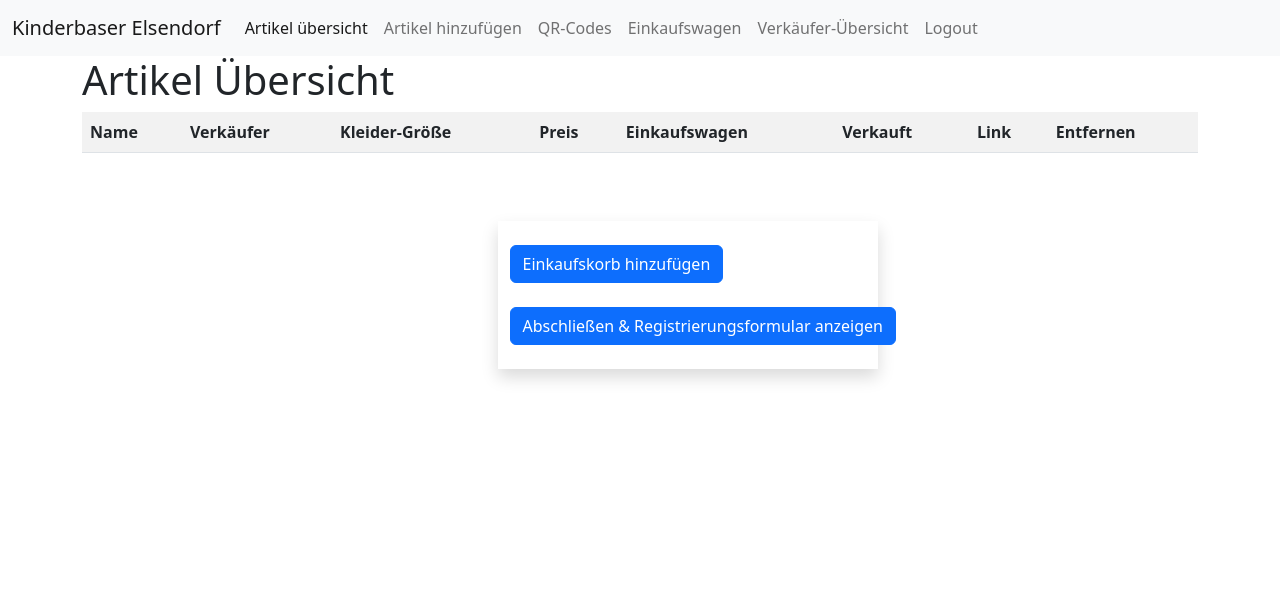
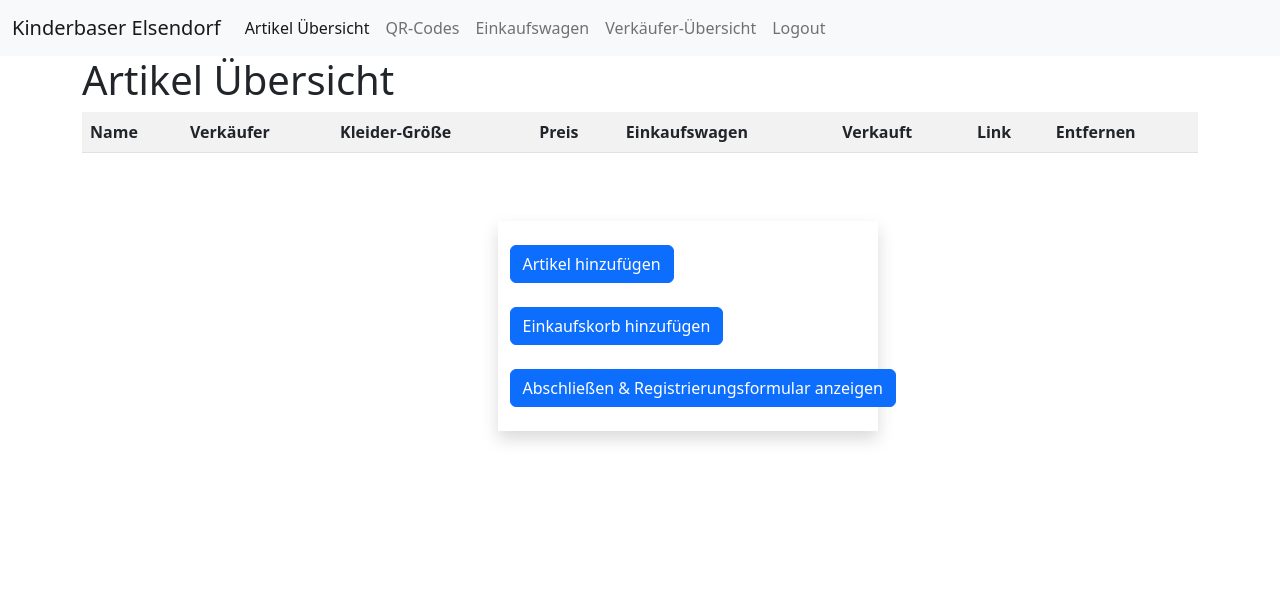
Before and after one commit to sn0b4ll/kinderbasar, a Flask app: page /overview in a window 1280 px wide. Shown: the top 609 px of the page. Run offline with Flask 2, Linux system fonts and the light colour scheme; the visitor is signed in with stand-in values (Sample User, id 1); data comes from the database, SQL or seed files in the repository; data that the repository does not hold is empty; parts of the project's set-up code (start-up, migrations or seed data) failed here and were passed over.

Commit message:
Implemented freeze when user has done it's final registration.

```diff
--- a/app/routes.py
+++ b/app/routes.py
@@ -1,5 +1,6 @@
 """This is the main module holding all the routes and app logic."""
 
+from http.client import OK
 import uuid
 import math
 import logging
@@ -214,6 +215,11 @@ def logout():
 @app.route("/article/add", methods=["GET", "POST"])
 def add_article():
     if 'user_id' in session:
+        user = User.query.get(session['user_id'])
+        if user.registration_done:
+            return "Registration already finished.", 403
+
+
         if request.method == 'GET':
             return render_template(
                 'add_article.html',
@@ -279,7 +285,7 @@ def remove_article(uuid):
         user = User.query.get(session['user_id'])
         article = Article.query.get(uuid)
 
-        if not article in user.articles:
+        if (not article in user.articles) or user.registration_done:
             return "Not allowed to delete article.", 403
 
         db.session.delete(article)
@@ -309,16 +315,17 @@ def print_qr(uuid):
 @app.route("/overview", methods=["GET"])
 def overview():
     if 'user_id' in session:
+        user = User.query.get(session['user_id'])
         if ('organizer' in session) and (session['organizer'] == True):
             articles = Article.query.all()
             org = True
         else:
-            user = User.query.get(session['user_id'])
             articles = user.articles
             org = False
 
         return render_template(
                 'overview.html',
+                user=user,
                 articles=articles,
                 org=org
             )
@@ -478,10 +485,14 @@ def close_card(uuid):
     else:
         return redirect(url_for('login'))
 
-@app.route("/add_shopping_basket/", methods=["GET"])
+@app.route("/shopping_basket/add", methods=["GET"])
 def add_shopping_basket():
     if 'user_id' in session:
         user = User.query.get(session['user_id'])
+
+        if user.registration_done:
+            return "Registration already done.", 403
+
         shopping_basket = Article()
         shopping_basket.name = "Einkaufskorb"
         shopping_basket.uuid = str(uuid.uuid4())
@@ -577,6 +588,17 @@ def get_clearing(id):
         )
     else:
         return redirect(url_for('overview'))
+
+@app.route("/user/registration_done", methods=["POST"])
+def registration_done():
+    if 'user_id' in session:
+        user = User.query.get(session['user_id'])
+        user.registration_done = True
+        db.session.commit()
+        return f"Registration done set for user { user.id }", 200
+    else:
+        return redirect(url_for('login'))
+
 
 def as_euro(price):
     if (type(price) == int):
--- a/app/templates/article.html
+++ b/app/templates/article.html
@@ -12,9 +12,6 @@
 			<ul class="navbar-nav">
 			  <li class="nav-item">
 				<a class="nav-link active" aria-current="page" href="/overview">Artikel übersicht</a>
-			  </li>
-			  <li class="nav-item">
-				<a class="nav-link" href="/article/add">Artikel hinzufügen</a>
 			  </li>
 			  <li class="nav-item">
 				<a class="nav-link" href="/overview/qr">QR-Codes</a>
--- a/app/templates/card.html
+++ b/app/templates/card.html
@@ -11,9 +11,6 @@
 			<ul class="navbar-nav">
 			  <li class="nav-item">
 				<a class="nav-link active" aria-current="page" href="/overview">Artikel übersicht</a>
-			  </li>
-			  <li class="nav-item">
-				<a class="nav-link" href="/article/add">Artikel hinzufügen</a>
 			  </li>
 			  <li class="nav-item">
 				<a class="nav-link" href="/overview/qr">QR-Codes</a>
--- a/app/templates/overview.html
+++ b/app/templates/overview.html
@@ -10,10 +10,7 @@
 		<div class="collapse navbar-collapse" id="navbarNav">
 			<ul class="navbar-nav">
 			  <li class="nav-item">
-				<a class="nav-link active" aria-current="page" href="/overview">Artikel übersicht</a>
-			  </li>
-			  <li class="nav-item">
-				<a class="nav-link" href="/article/add">Artikel hinzufügen</a>
+				<a class="nav-link active" aria-current="page" href="/overview">Artikel Übersicht</a>
 			  </li>
 			  <li class="nav-item">
 				<a class="nav-link" href="/overview/qr">QR-Codes</a>
@@ -67,9 +64,11 @@
 					<td>{{ article.sold|to_german }}</td>
 					<td><a href="/article/{{ article.uuid }}" class="btn btn-info" role="button">Details</a></td>
 					<td>
+						{% if (article.seller == user) and (not user.registration_done) %}
 						<form action="/article/{{ article.uuid }}/remove" method="post">
 							<button type="submit" class="btn btn-info">Entfernen</button>
 						</form>
+						{% endif %}
 					</td>
 				</tr>
 				{% endfor %}
@@ -79,12 +78,14 @@
 
 	<div class="row d-flex justify-content-center align-items-center mt-1">
 		<div class="col-md-8 col-lg-6 col-xl-4 offset-xl-1 mt-5 shadow">
-			<form method="GET" action="/add_shopping_basket/">
-				<input type="submit" class="btn btn-primary btn-block mb-4 mt-4" value="Einkaufskorb hinzufügen">
-			</form>
-			<form method="GET" action="/registration_sheet/">
-				<input type="submit" class="btn btn-primary btn-block mb-4" value="Abschließen & Registrierungsformular anzeigen">
-			</form>
+			{% if not user.registration_done %}
+			<input type="button" class="btn btn-primary btn-block mb-4 mt-4" value="Artikel hinzufügen" onclick="location.pathname='/article/add'">
+			<input type="button" class="btn btn-primary btn-block mb-4" value="Einkaufskorb hinzufügen" onclick="location.pathname='/shopping_basket/add'">
+			<input type="submit" class="btn btn-primary btn-block mb-4" value="Abschließen & Registrierungsformular anzeigen" onclick="location.pathname='/registration_sheet/'">
+			{% else %}
+			<input type="submit" class="btn btn-primary btn-block mb-4 mt-4" value="Registrierungsformular anzeigen" onclick="location.pathname='/registration_sheet/'">
+			{% endif %}
+
 		</div>
 	</div>
 
--- a/app/templates/sellers.html
+++ b/app/templates/sellers.html
@@ -11,9 +11,6 @@
 			<ul class="navbar-nav">
 			  <li class="nav-item">
 				<a class="nav-link" aria-current="page" href="/overview">Artikel übersicht</a>
-			  </li>
-			  <li class="nav-item">
-				<a class="nav-link" href="/article/add">Artikel hinzufügen</a>
 			  </li>
 			  <li class="nav-item">
 				<a class="nav-link" href="/overview/qr">QR-Codes</a>
```
Also changed, not shown: app/templates/registration_sheet.html (+22 -1 lines).
